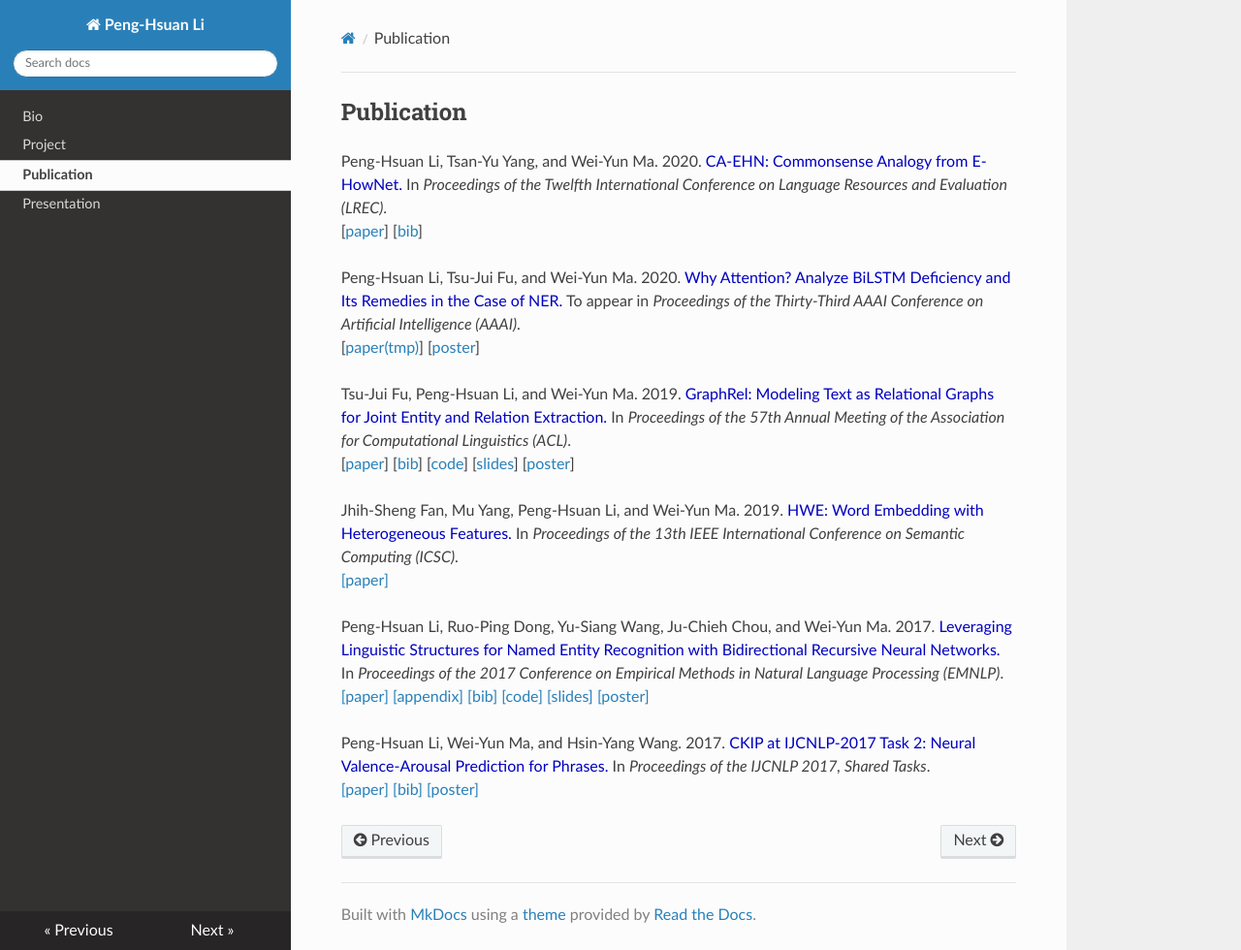
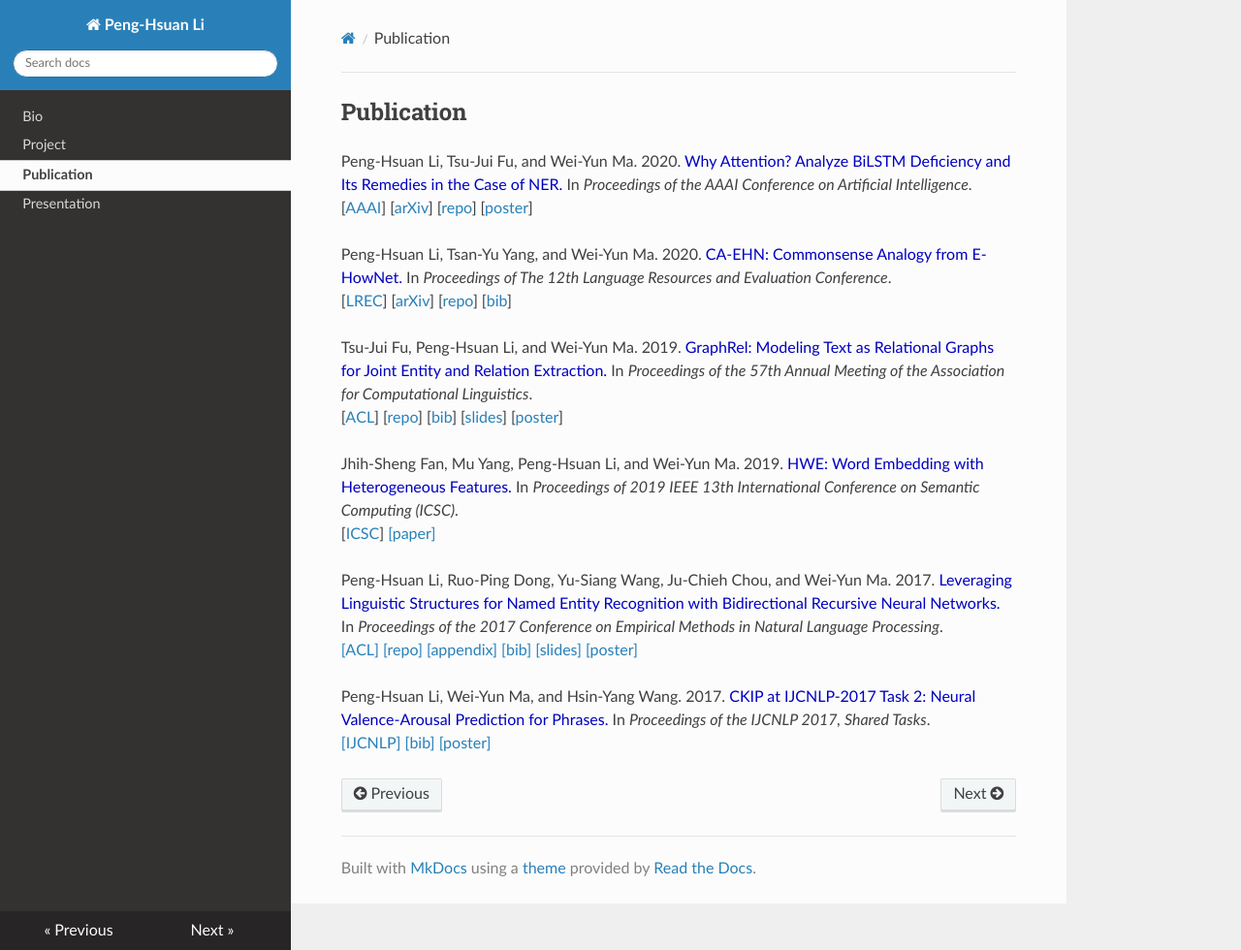
Before and after one commit to jacobvsdanniel/homepage, an MkDocs documentation site: the page built from docs/publication.md, in a window 1280 px wide and 980 px high. Shown: the whole window at 97% size. Built offline with MkDocs 1.6.1, drawn with Linux system fonts in a browser that asks for light colours; nearby versions of some CDN libraries; old or Windows-style settings are respelled for this version of MkDocs.

Commit message:
publication, AAAI, LREC

```diff
--- a/docs/publication.md
+++ b/docs/publication.md
@@ -1,32 +1,37 @@
 <h2>Publication</h2>
 
-Peng-Hsuan Li, Tsan-Yu Yang, and Wei-Yun Ma. 2020. <span style="color:#0000C0">CA-EHN: Commonsense Analogy from E-HowNet.</span> In *Proceedings of the Twelfth International Conference on Language Resources and Evaluation (LREC)*.<br />
-[[paper](https://www.aclweb.org/anthology/2020.lrec-1.365/)]
+Peng-Hsuan Li, Tsu-Jui Fu, and Wei-Yun Ma. 2020. <span style="color:#0000C0">Why Attention? Analyze BiLSTM Deficiency and Its Remedies in the Case of NER.</span> In *Proceedings of the AAAI Conference on Artificial Intelligence*.<br />
+[[AAAI](https://aaai.org/ojs/index.php/AAAI/article/view/6338)]
+[[arXiv](https://arxiv.org/abs/1908.11046)]
+[[repo](https://github.com/jacobvsdanniel/cross-ner)]
+[[poster](../doc/cross_ner_poster.pdf)]
+
+Peng-Hsuan Li, Tsan-Yu Yang, and Wei-Yun Ma. 2020. <span style="color:#0000C0">CA-EHN: Commonsense Analogy from E-HowNet.</span> In *Proceedings of The 12th Language Resources and Evaluation Conference*.<br />
+[[LREC](https://www.aclweb.org/anthology/2020.lrec-1.365/)]
+[[arXiv](https://arxiv.org/abs/1908.07218)]
+[[repo](https://github.com/ckiplab/CA-EHN)]
 [[bib](https://www.aclweb.org/anthology/2020.lrec-1.365.bib)]
 
-Peng-Hsuan Li, Tsu-Jui Fu, and Wei-Yun Ma. 2020. <span style="color:#0000C0">Why Attention? Analyze BiLSTM Deficiency and Its Remedies in the Case of NER.</span> To appear in *Proceedings of the Thirty-Third AAAI Conference on Artificial Intelligence (AAAI)*.<br />
-[[paper(tmp)](https://arxiv.org/abs/1908.11046)]
-[[poster](../doc/cross_ner_poster.pdf)]
-
-Tsu-Jui Fu, Peng-Hsuan Li, and Wei-Yun Ma. 2019. <span style="color:#0000C0">GraphRel: Modeling Text as Relational Graphs for Joint Entity and Relation Extraction.</span> In *Proceedings of the 57th Annual Meeting of the Association for Computational Linguistics (ACL)*.<br />
-[[paper](https://www.aclweb.org/anthology/P19-1136/)]
+Tsu-Jui Fu, Peng-Hsuan Li, and Wei-Yun Ma. 2019. <span style="color:#0000C0">GraphRel: Modeling Text as Relational Graphs for Joint Entity and Relation Extraction.</span> In *Proceedings of the 57th Annual Meeting of the Association for Computational Linguistics*.<br />
+[[ACL](https://www.aclweb.org/anthology/P19-1136/)]
+[[repo](https://github.com/tsujuifu/pytorch_graph-rel)]
 [[bib](https://www.aclweb.org/anthology/P19-1136.bib)]
-[[code](https://github.com/tsujuifu/pytorch_graph-rel)]
 [[slides](../doc/graphrel_slides.pdf)]
 [[poster](../doc/graphrel_poster.pdf)]
 
-Jhih-Sheng Fan, Mu Yang, Peng-Hsuan Li, and Wei-Yun Ma. 2019. <span style="color:#0000C0">HWE: Word Embedding with Heterogeneous Features.</span> In *Proceedings of the 13th IEEE International Conference on Semantic Computing (ICSC)*.<br />
+Jhih-Sheng Fan, Mu Yang, Peng-Hsuan Li, and Wei-Yun Ma. 2019. <span style="color:#0000C0">HWE: Word Embedding with Heterogeneous Features.</span> In *Proceedings of 2019 IEEE 13th International Conference on Semantic Computing (ICSC)*.<br />
+[[ICSC](https://ieeexplore.ieee.org/abstract/document/8665508)]
 [[paper]](../doc/hwe_icsc2019.pdf)
 
-Peng-Hsuan Li, Ruo-Ping Dong, Yu-Siang Wang, Ju-Chieh Chou, and Wei-Yun Ma. 2017. <span style="color:#0000C0">Leveraging Linguistic Structures for Named Entity Recognition with Bidirectional Recursive Neural Networks.</span> In *Proceedings of the 2017 Conference on Empirical Methods in Natural Language Processing (EMNLP)*.<br />
-[[paper]](https://www.aclweb.org/anthology/D17-1282/)
+Peng-Hsuan Li, Ruo-Ping Dong, Yu-Siang Wang, Ju-Chieh Chou, and Wei-Yun Ma. 2017. <span style="color:#0000C0">Leveraging Linguistic Structures for Named Entity Recognition with Bidirectional Recursive Neural Networks.</span> In *Proceedings of the 2017 Conference on Empirical Methods in Natural Language Processing*.<br />
+[[ACL]](https://www.aclweb.org/anthology/D17-1282/)
+[[repo]](https://github.com/jacobvsdanniel/tf_rnn)
 [[appendix]](https://www.aclweb.org/anthology/attachments/D17-1282.Attachment.zip)
 [[bib]](https://www.aclweb.org/anthology/D17-1282.bib)
-[[code]](https://github.com/jacobvsdanniel/tf_rnn)
 [[slides]](../doc/rnn_ner_slides.pdf)
 [[poster]](../doc/rnn_ner_poster.pdf)
 
 Peng-Hsuan Li, Wei-Yun Ma, and Hsin-Yang Wang. 2017. <span style="color:#0000C0">CKIP at IJCNLP-2017 Task 2: Neural Valence-Arousal Prediction for Phrases.</span> In *Proceedings of the IJCNLP 2017, Shared Tasks*.<br />
-[[paper]](https://www.aclweb.org/anthology/I17-4014/)
+[[IJCNLP]](https://www.aclweb.org/anthology/I17-4014/)
 [[bib]](https://www.aclweb.org/anthology/I17-4014.bib)
 [[poster]](../doc/CKIP_DSAP.pdf)
```
Also changed, not shown: 1 other file.
